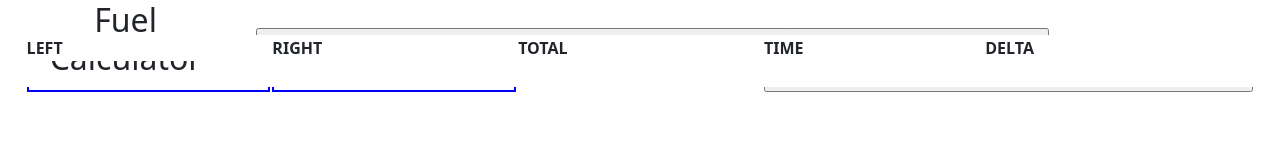
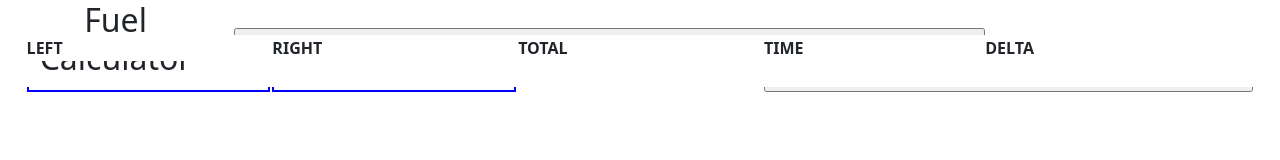
Before and after one commit to hedgetj/hedgetj.github.io, a plain HTML site: page fuelcalc/index.html in a window 1280 px wide. Drawn offline with Linux system fonts and the light colour scheme.

Commit message:
layout changes

```diff
--- a/fuelcalc/index.html
+++ b/fuelcalc/index.html
@@ -288,7 +288,7 @@
     >
       <table style="width: 100%; text-align: center">
         <tr>
-          <td style="text-align: center; width: 200px">
+          <td style="text-align: center; width: 180px">
             <h2>Fuel Calculator</h2>
           </td>
           <td></td>
@@ -301,7 +301,7 @@
               onclick="onStartButton()"
             />
           </td>
-          <td id="runningTimer" style="width: 20%">00:00:00</td>
+          <td id="runningTimer" style="width: 25%">00:00:00</td>
         </tr>
       </table>
     </div>
```
